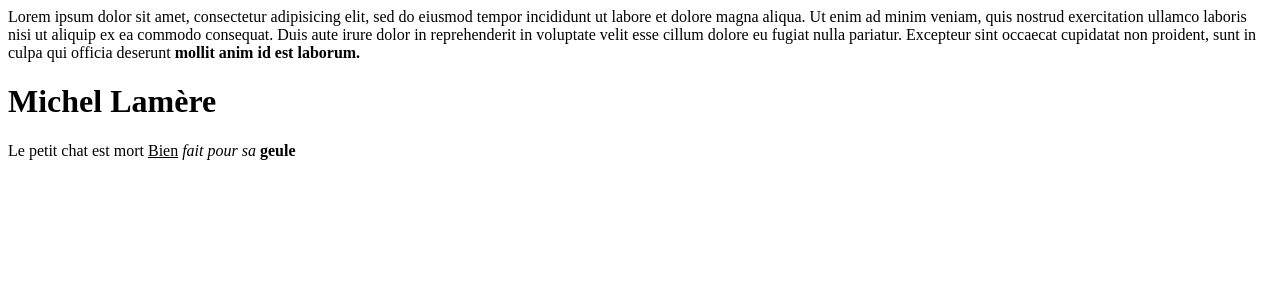
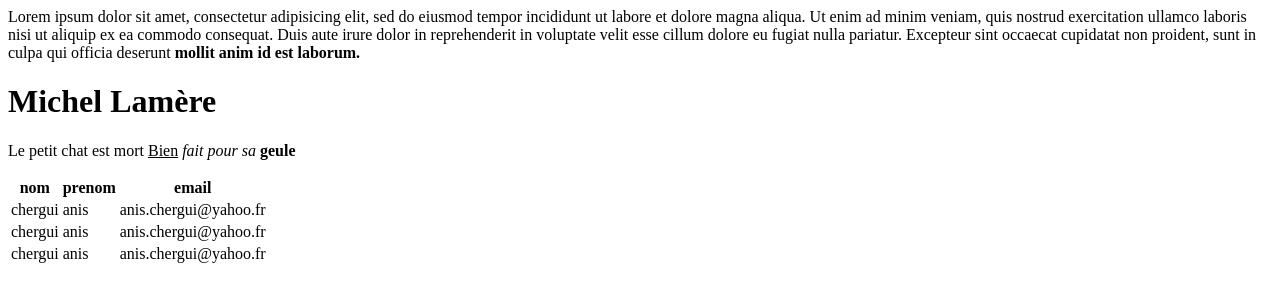
Before and after one commit to anischergui/html-intro, a plain HTML site: page index.html in a window 1280 px wide. Drawn offline with Linux system fonts and the light colour scheme.

Commit message:
rajout tableau

```diff
--- a/index.html
+++ b/index.html
@@ -24,7 +24,33 @@
                       <u>Bien</u> <i>fait pour</i> <em>sa</em> <b>geule</b>
            </p>
 
+            <table>
+            	<thead>
+            		<tr>
+            			<th>nom</th>
+            			<th>prenom</th>
+            			<th>email</th>
+            		</tr>
+            	</thead>
+            	<tbody>
+            		<tr>
+            			<td> chergui</td>
+            			<td>anis</td>
+            			<td>anis.chergui@yahoo.fr</td>
+            		</tr>
+            		<tr>
+            			<td> chergui</td>
+            			<td>anis</td>
+            			<td>anis.chergui@yahoo.fr</td>
+            		</tr>
+            		<tr>
+            			<td> chergui</td>
+            			<td>anis</td>
+            			<td>anis.chergui@yahoo.fr</td>
+            		</tr>
 
+            	</tbody>
+            </table>
 
        </body>
 </html>
```
